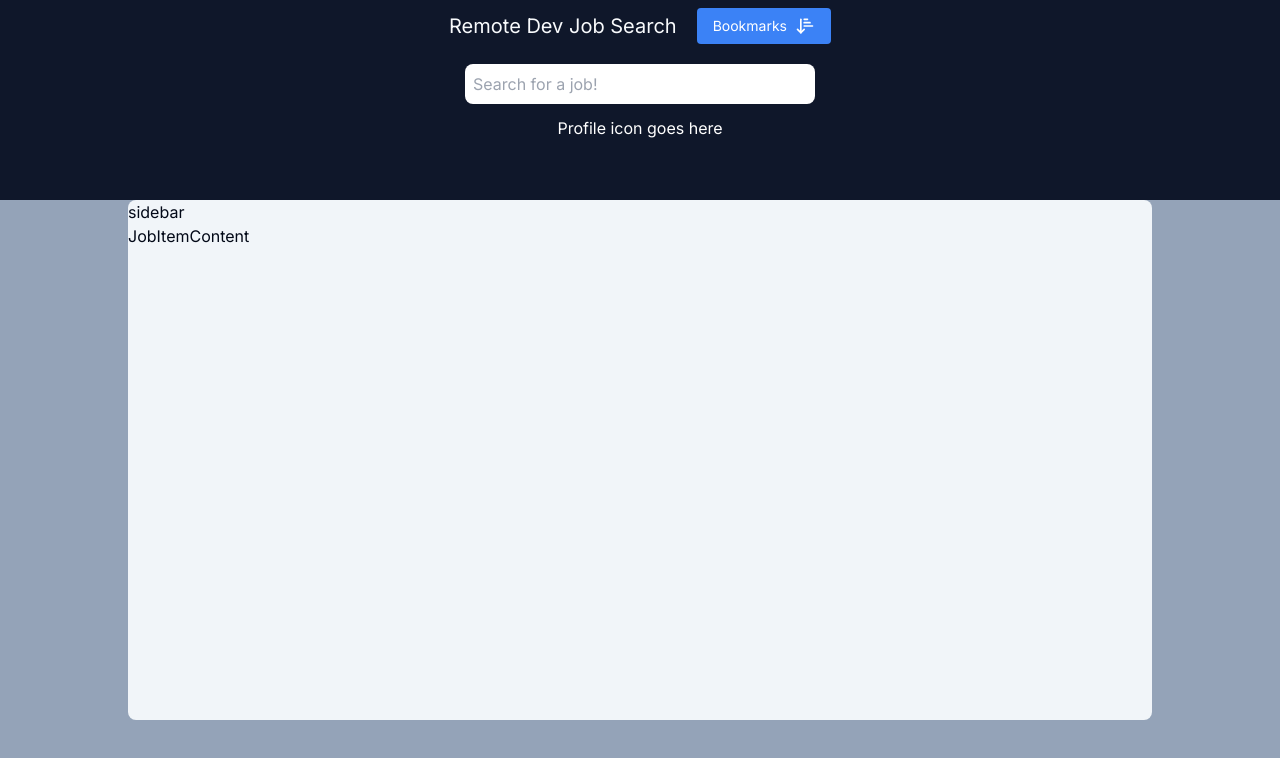
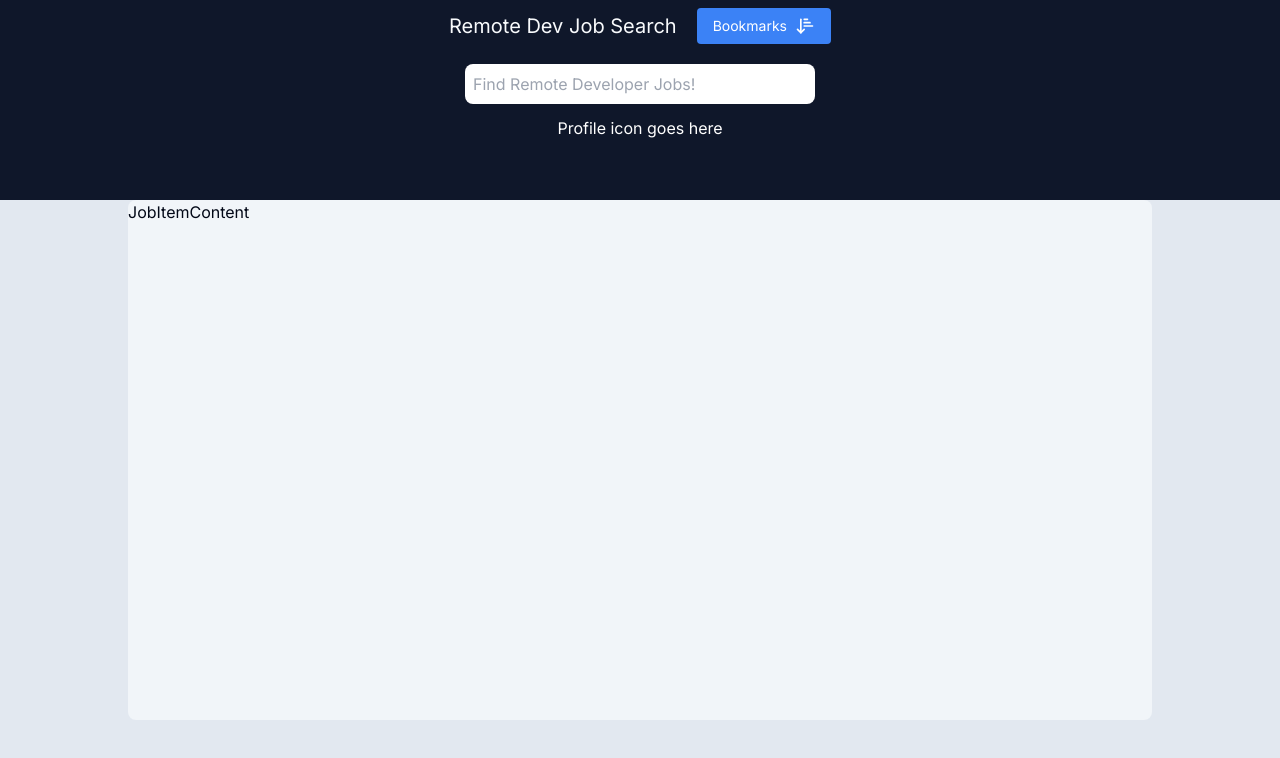
Before and after one commit to aaronaltman/remotedev-nextjs, a Next.js app: page / in a window 1280 px wide. Shown: the top 758 px of the page. Built offline with nearby package versions, Linux system fonts and the light colour scheme.

Commit message:
messed everything up but will be back

```diff
--- a/src/components/mycomponents/Background.tsx
+++ b/src/components/mycomponents/Background.tsx
@@ -5,5 +5,5 @@ export default function Background({
 }: {
   children: React.ReactNode;
 }) {
-  return <div className=" bg-slate-400 min-h-[75dvh]">{children}</div>;
+  return <div className=" bg-slate-200 min-h-[75dvh]">{children}</div>;
 }
--- a/src/components/mycomponents/Container.tsx
+++ b/src/components/mycomponents/Container.tsx
@@ -1,9 +1,9 @@
 import React from "react";
 
-export default function Container() {
+export default function Container({ jobItems }) {
   return (
     <div className="bg-slate-100 max-w-[80dvw] min-h-[65dvh] mx-auto rounded-lg">
-      <div>sidebar</div>
+      <div>{jobItems}</div>
       <div>JobItemContent</div>
     </div>
   );
--- a/src/components/mycomponents/Header.tsx
+++ b/src/components/mycomponents/Header.tsx
@@ -1,4 +1,6 @@
-import React from "react";
+"use client";
+
+import React, { useEffect, useState } from "react";
 import BackgroundTop from "./BackgroundTop";
 import Background from "./Background";
 import Container from "./Container";
@@ -6,11 +8,27 @@ import SearchComponent from "./SearchComponent";
 import BookMarkBar from "./BookMarkBar";
 
 export default function Header() {
+  const [jobItems, setJobItems] = useState([]);
+  const [search, setSearch] = useState("");
+
+  const baseURL =
+    "https://bytegrad.com/course-assets/projects/rmtdev/api/data?search=";
+
+  useEffect(() => {
+    if (!search) return;
+    async function fetchData() {
+      const response = await fetch(`${baseURL}${search}`);
+      const data = await response.json();
+      setJobItems(data.jobItems);
+    }
+    fetchData();
+  }, [setSearch]);
+
   return (
     <>
       <BackgroundTop>
-        <header>
-          <div className="flex justify-center gap-5">
+        <header className="flex flex-col items-center">
+          <div className="flex justify-center items-center gap-5">
             <h1 className="text-center text-slate-50 text-xl py-3">
               Remote Dev Job Search
             </h1>
@@ -19,13 +37,13 @@ export default function Header() {
             </div>
           </div>
           <div>
-            <SearchComponent />
+            <SearchComponent search={search} setSearch={setSearch} />
             <p className="text-white text-center">Profile icon goes here</p>
           </div>
         </header>
       </BackgroundTop>
       <Background>
-        <Container />
+        <Container jobItems={jobItems} />
       </Background>
     </>
   );
--- /dev/null
+++ b/src/components/mycomponents/JobList.tsx
@@ -0,0 +1,5 @@
+import React from "react";
+
+export default function JobList({ jobItems }) {
+  return <div>JobList</div>;
+}
--- a/src/components/mycomponents/SearchComponent.tsx
+++ b/src/components/mycomponents/SearchComponent.tsx
@@ -1,17 +1,30 @@
 "use client";
 
-import React, { useState } from "react";
+import { ReactHTMLElement } from "react";
 
-export default function SearchComponent() {
-  const [search, setSearch] = useState("");
+type SearchComponentProps = {
+  search: string;
+  setSearch: any;
+};
+export default function SearchComponent({
+  search,
+  setSearch,
+}: SearchComponentProps) {
   return (
     <>
       <section>
-        <form className="flex justify-center items-center text-white py-3">
+        <form
+          action="#"
+          onSubmit={(e) => {
+            e.preventDefault();
+          }}
+          className="flex justify-center items-center text-white py-3"
+        >
           <input
             className="rounded-lg p-2 text-slate-900"
-            type="search"
-            placeholder="Search for a job!"
+            type="text"
+            required
+            placeholder="Find Remote Developer Jobs!"
             size={30}
             onChange={(e) => setSearch(e.target.value)}
             value={search}
```
Also changed, not shown: src/app/api/devjobs/route.ts (added).
